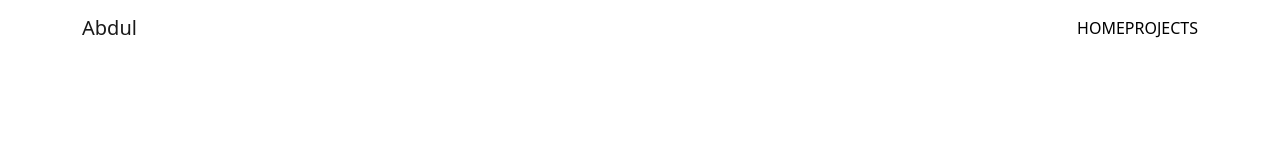
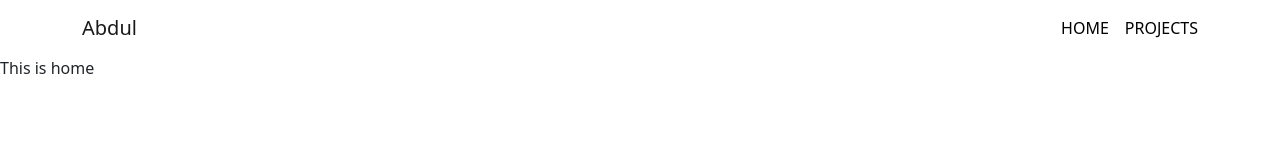
Before and after one commit to abdulmomin956/My-Portfolio, a React (Create React App) app: page /home in a window 1280 px wide. Before the commit this address had no page. Shown: the top 160 px of the page. Built offline with nearby package versions, Linux system fonts and the light colour scheme.

Commit message:
dynamic title added

```diff
--- a/src/App.js
+++ b/src/App.js
@@ -11,6 +11,7 @@ function App() {
       <NavigationBar />
       <Routes>
         <Route path='/' element={<Home></Home>}></Route>
+        <Route path='/home' element={<Home></Home>}></Route>
         <Route path='/projects' element={<Projects />}></Route>
       </Routes>
     </div>
--- a/src/pages/Home/Home.js
+++ b/src/pages/Home/Home.js
@@ -1,6 +1,7 @@
 import React from 'react';
 
 const Home = () => {
+    // document.title = 'HOME - Abdul'
     return (
         <div>
             This is home
--- a/src/pages/Projects/Projects.js
+++ b/src/pages/Projects/Projects.js
@@ -1,6 +1,7 @@
 import React from 'react';
 
 const Projects = () => {
+    // document.title = 'PROJECTS - Abdul'
     return (
         <div>
             this is projects
--- a/src/pages/shared/CustomLink.js
+++ b/src/pages/shared/CustomLink.js
@@ -4,6 +4,8 @@ import { Link, useMatch, useResolvedPath } from 'react-router-dom';
 function CustomLink({ children, to, ...props }) {
     let resolved = useResolvedPath(to);
     let match = useMatch({ path: resolved.pathname, end: true });
+    // console.log(match, children);
+    document.title = (match?.pathname === undefined) ? 'HOME - Abdul' : children + ' - Abdul'
 
     return (
         <div>
--- a/src/pages/shared/NavigationBar.js
+++ b/src/pages/shared/NavigationBar.js
@@ -12,7 +12,7 @@ const NavigationBar = () => {
                 <Navbar.Toggle aria-controls="responsive-navbar-nav" />
                 <Navbar.Collapse id="responsive-navbar-nav">
                     <Nav className="ms-auto">
-                        <CustomLink to='/'>HOME</CustomLink>
+                        <CustomLink className='me-3' to='/'>HOME</CustomLink>
                         <CustomLink to='/projects'>PROJECTS</CustomLink>
                         {/* <NavDropdown title="Dropdown" id="collasible-nav-dropdown">
                             <NavDropdown.Item href="#action/3.1">Action</NavDropdown.Item>
```
